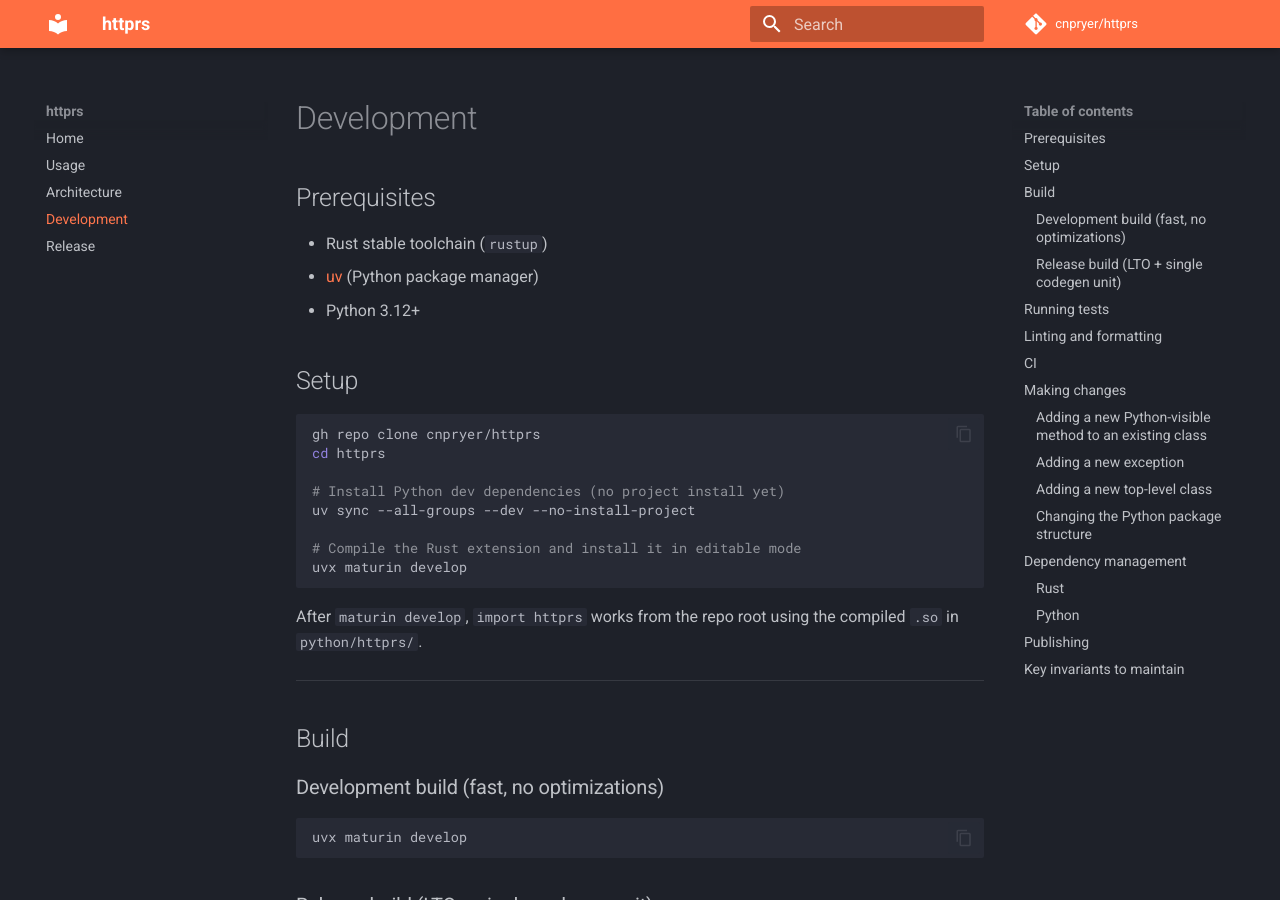
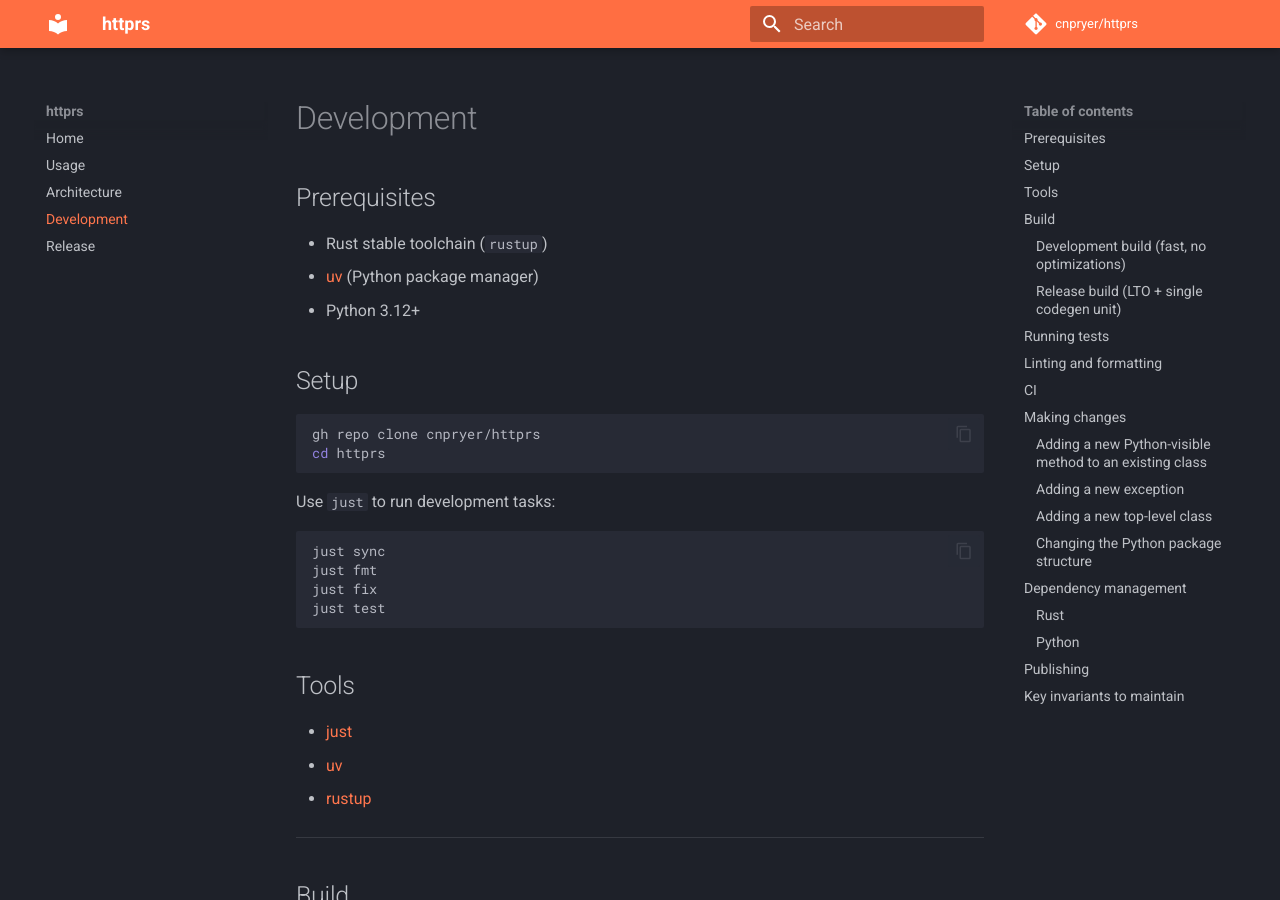
Before and after one commit to cnpryer/httprs, an MkDocs documentation site: the page built from docs/development.md, in a window 1280 px wide and 900 px high. Built offline with MkDocs 1.6.1 and Material for MkDocs 9.7.7, drawn with Linux system fonts in a browser that asks for light colours; comment, search, counter and statistics services are not loaded.

````diff
--- a/docs/development.md
+++ b/docs/development.md
@@ -11,15 +11,22 @@
 ```bash
 gh repo clone cnpryer/httprs
 cd httprs
-
-# Install Python dev dependencies (no project install yet)
-uv sync --all-groups --dev --no-install-project
-
-# Compile the Rust extension and install it in editable mode
-uvx maturin develop
 ```
 
-After `maturin develop`, `import httprs` works from the repo root using the compiled `.so` in `python/httprs/`.
+Use `just` to run development tasks:
+
+```
+just sync
+just fmt
+just fix
+just test
+```
+
+## Tools
+
+- [just](https://github.com/casey/just)
+- [uv](https://github.com/astral-sh/uv)
+- [rustup](https://rustup.rs/)
 
 ---
 
````
Also changed, not shown: README.md (+2 -22 lines).
